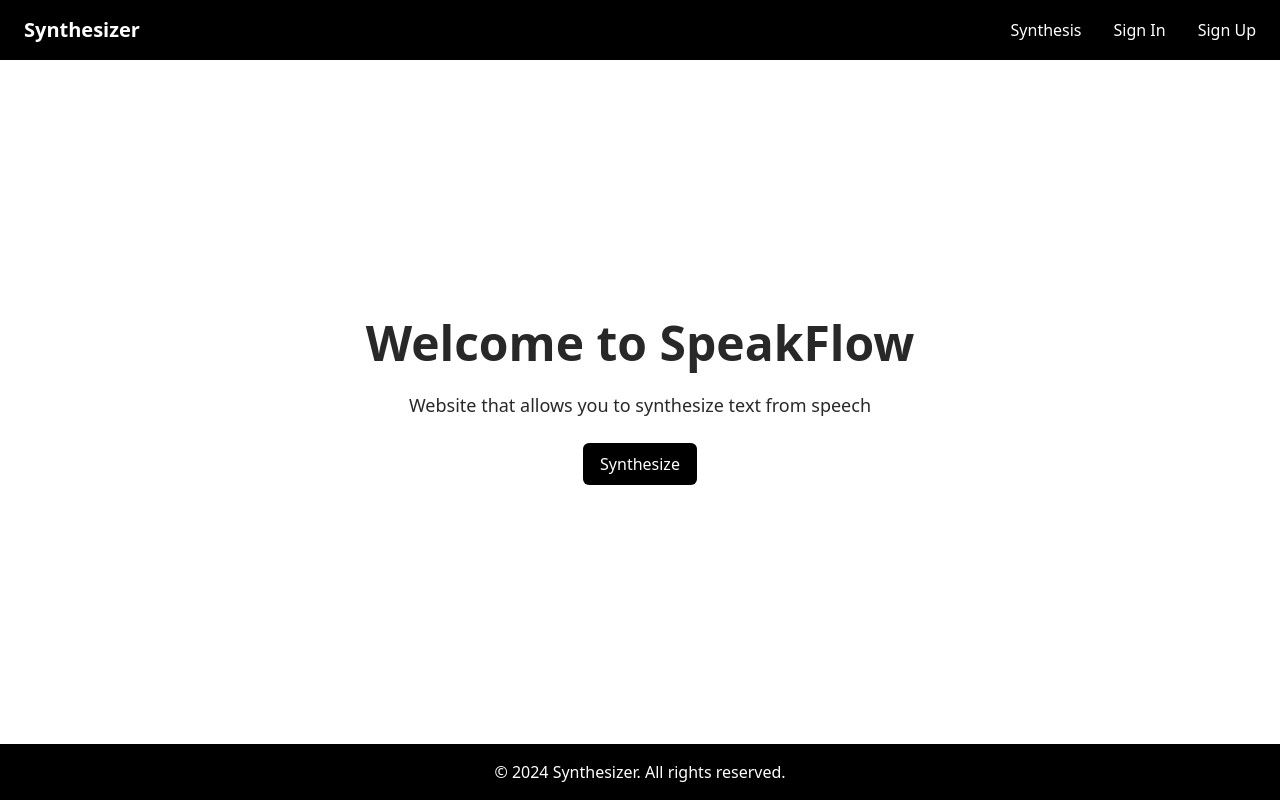
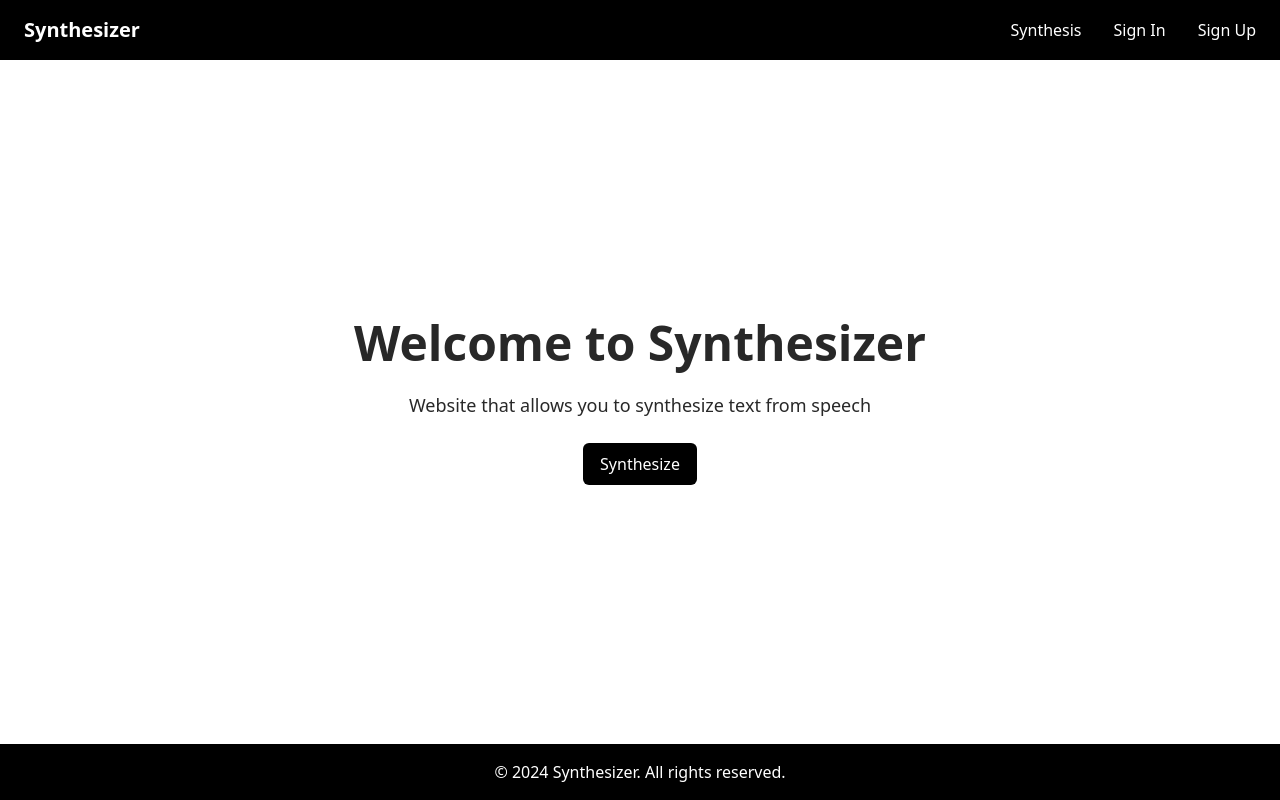
Before and after one commit to vitaliiPsl/tts-frontend, a React (Create React App) app: page / in a window 1280 px wide. Built offline with nearby package versions, Linux system fonts and the light colour scheme.

Commit message:
Display authenticated user name on the index page

```diff
--- a/src/pages/Index.jsx
+++ b/src/pages/Index.jsx
@@ -6,21 +6,25 @@ import { Link } from 'react-router-dom'
 import Layout from '../components/Layout'
 
 const Index = () => {
-	const auth = useSelector((state) => state.auth)
+	const user = useSelector((state) => state.auth.user)
 
 	return (
 		<Layout>
 			<div className='p-4 flex-1 flex flex-col items-center justify-center bg-white text-secondary'>
 				<h1 className='text-5xl font-bold mb-6 text-center'>
-					Welcome to SpeakFlow
+					{user &&
+						user.username &&
+						`Hello ${user.username}. Welcome to Synthesizer`}
+					{(!user || !user.username) && `Welcome to Synthesizer`}
 				</h1>
+
 				<p className='text-lg mb-6 text-center'>
 					Website that allows you to synthesize text from speech
 				</p>
 
 				<div>
 					<Link
-						to='/synthesize'
+						to='/synthesis'
 						className='flex justify-center min-w-28 py-2 px-4 border border-transparent text-md font-medium rounded-md text-white bg-primary hover:bg-accent focus:outline-none focus:ring-2 focus:ring-offset-2 focus:ring-accent'
 					>
 						Synthesize
--- a/src/pages/auth/SSOCallback.jsx
+++ b/src/pages/auth/SSOCallback.jsx
@@ -39,7 +39,7 @@ const SSOCallback = () => {
 		try {
 			let data = await signInWithSSO({ provider, code }).unwrap()
 
-			let token = data?.token
+            let token = data?.token
 			dispatch(setToken(token))
 
 			navigate('/')
```
